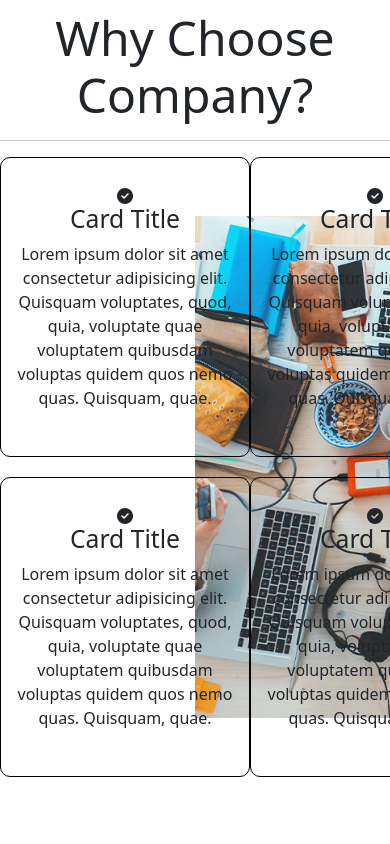
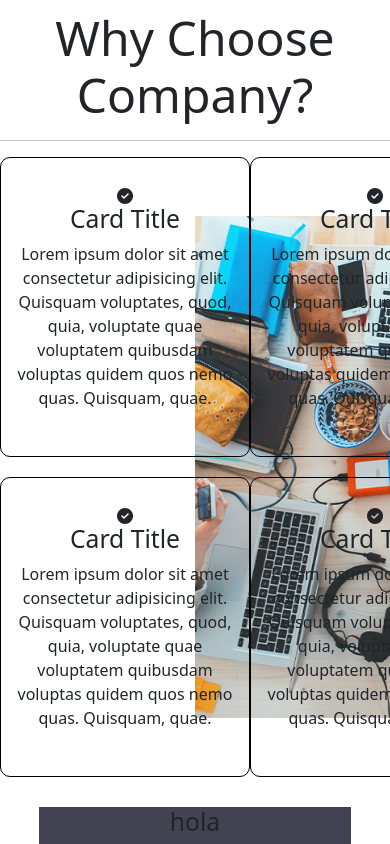
Before and after one commit to Alyeldeen66/moataz-project, a React (Create React App) app: page / in a window 390 px wide. Shown: the part 803-1647 px from the top of the page. Before the commit the page ends 1610 px from the top, so only its background shows below. Built offline with nearby package versions, Linux system fonts and the light colour scheme.

Commit message:
updated some media queries for the navbar

```diff
--- a/src/App.js
+++ b/src/App.js
@@ -1,12 +1,14 @@
 import "./App.css";
 import NavBar from "./Components/navbar/NavBar";
 import Home from "./Components/Home/Home";
+import Footer from "./Components/Footer/Footer";
 
 function App() {
   return (
     <div className="main-app">
       <NavBar />
       <Home />
+      <Footer />
     </div>
   );
 }
--- /dev/null
+++ b/src/Components/Footer/Footer.css
@@ -0,0 +1,11 @@
+.footer-container {
+  background-color: #424250;
+  margin-left: 10%;
+  margin-right: 10%;
+}
+
+.main-footer {
+  display: flex;
+  justify-content: center;
+  align-items: center;
+}
--- /dev/null
+++ b/src/Components/Footer/Footer.js
@@ -0,0 +1,13 @@
+import React from "react";
+import "./Footer.css";
+const Footer = () => {
+  return (
+    <div className="footer-container">
+      <div className="main-footer">
+        <h2>hola</h2>
+      </div>
+    </div>
+  );
+};
+
+export default Footer;
--- a/src/Components/navbar/NavBar.css
+++ b/src/Components/navbar/NavBar.css
@@ -34,6 +34,7 @@
   list-style: none;
   display: flex;
   justify-content: space-evenly;
+  margin: 0;
 }
 
 .nav-links a {
@@ -100,6 +101,9 @@
   .nav-links-container {
     flex: 0.5;
   } */
+  .main-nav {
+    max-width: 500px;
+  }
   .nav-links {
     display: none;
   }
```
